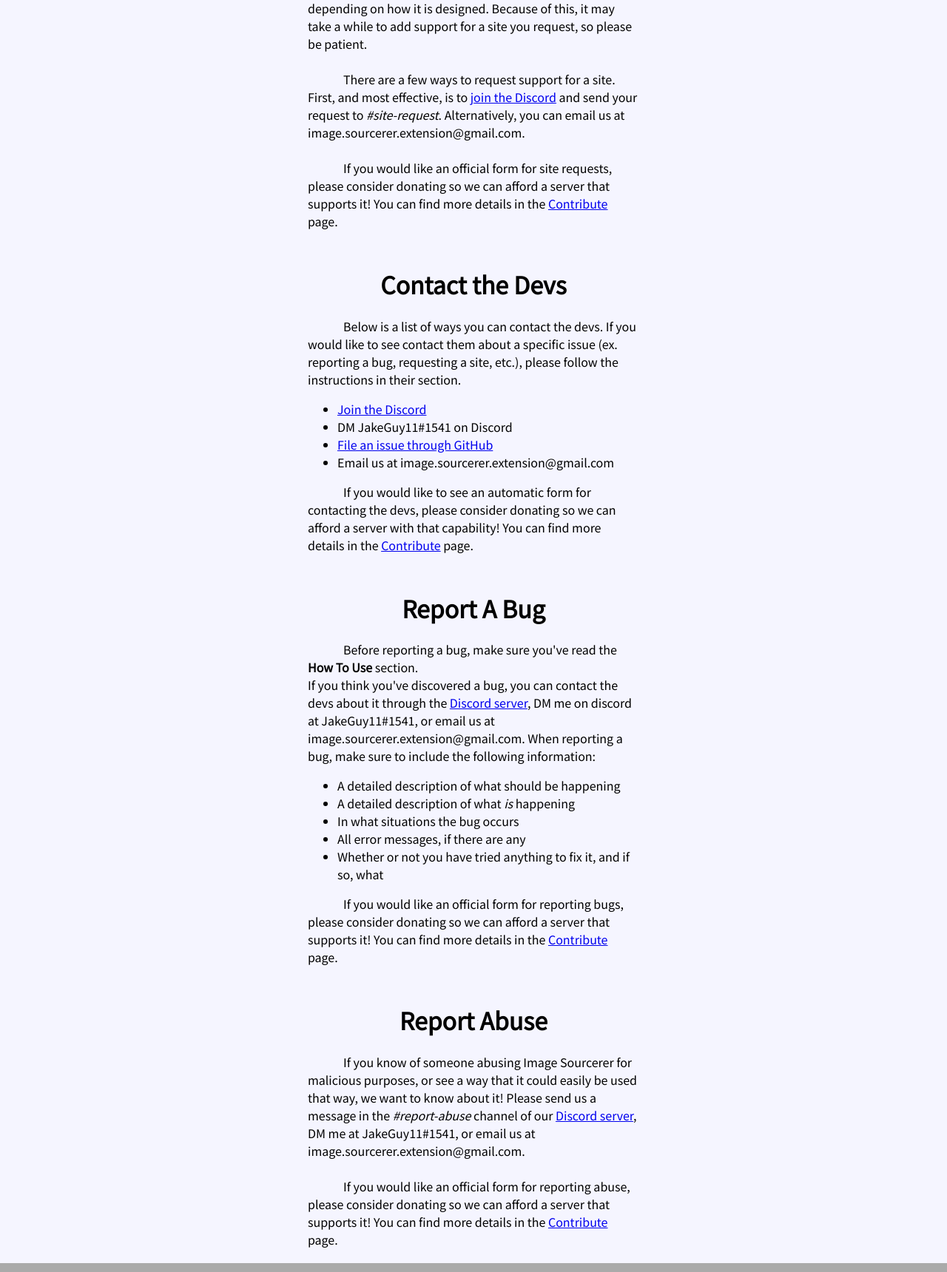
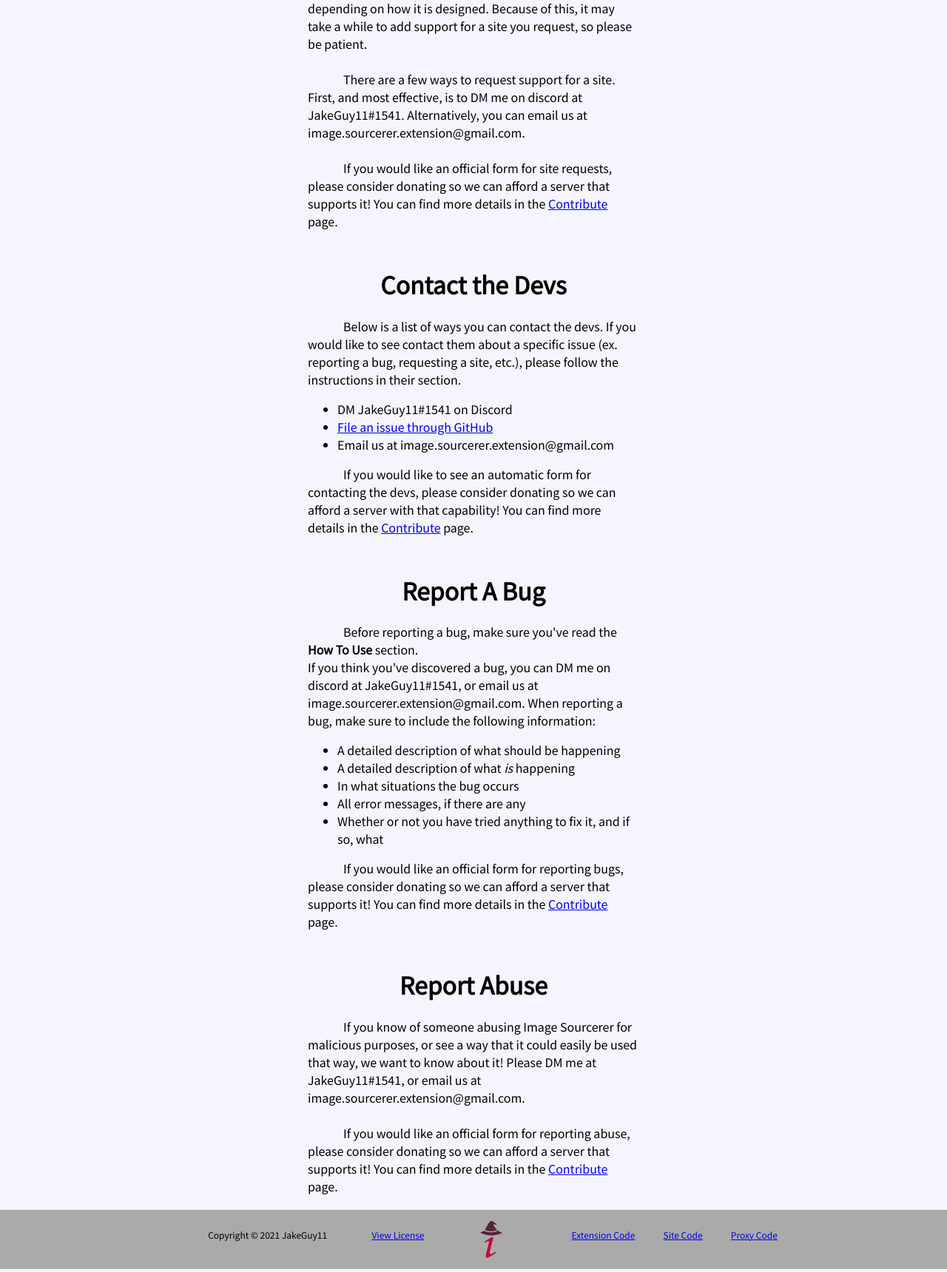
Before and after one commit to JakeGuy11/image-sourcerer-site, a plain HTML site: page help.html in a window 1280 px wide. Shown: the part 2285-4005 px from the top of the page at 74% size. Drawn offline with Linux system fonts and the light colour scheme.

Commit message:
updated links

```diff
--- a/help.html
+++ b/help.html
@@ -104,8 +104,8 @@
             designed. Because of this, it may take a while to add support for
             a site you request, so please be patient.<br><br>
             &emsp;&emsp;&emsp;There are a few ways to request support for a
-            site. First, and most effective, is to <a target="_blank" href="https://discord.gg/NQnk3R8u26">join the Discord</a>
-            and send your request to <i>#site-request</i>. Alternatively,
+            site. First, and most effective, is to DM me on discord at JakeGuy11#1541.<!-- <a target="_blank" href="https://discord.gg/NQnk3R8u26">join the Discord</a>
+            and send your request to <i>#site-request</i>. --> Alternatively,
             you can email us at image.sourcerer.extension@gmail.com.<br><br>
             &emsp;&emsp;&emsp;If you would like an official form for site
             requests, please consider donating so we can afford a server
@@ -119,7 +119,7 @@
             a bug, requesting a site, etc.), please follow the instructions in
             their section.
             <ul>
-                <li><a target="_blank" href="https://discord.gg/NQnk3R8u26">Join the Discord</a></li>
+                <!-- <li><a target="_blank" href="https://discord.gg/NQnk3R8u26">Join the Discord</a></li> -->
                 <li>DM JakeGuy11#1541 on Discord</li>
                 <li><a target="_blank" href="https://github.com/JakeGuy11/image-sourcerer/issues">File an issue through GitHub</a></li>
                 <li>Email us at image.sourcerer.extension@gmail.com</li>
@@ -133,8 +133,8 @@
             </center>
             &emsp;&emsp;&emsp;Before reporting a bug, make sure you've read the
             <b>How To Use</b> section.<br>
-            If you think you've discovered a bug, you can contact the devs about
-            it through the <a target="_blank" href="https://discord.gg/NQnk3R8u26">Discord server</a>,
+            If you think you've discovered a bug, you can <!-- contact the devs about
+            it through the <a target="_blank" href="https://discord.gg/NQnk3R8u26">Discord server</a>, -->
             DM me on discord at JakeGuy11#1541, or email us at image.sourcerer.extension@gmail.com.
             When reporting a bug, make sure to include the following information:
             <ul>
@@ -153,8 +153,8 @@
             </center>
             &emsp;&emsp;&emsp;If you know of someone abusing Image Sourcerer for
             malicious purposes, or see a way that it could easily be used that
-            way, we want to know about it! Please send us a message in the
-            <i>#report-abuse</i> channel of our <a target="_blank" href="https://discord.gg/NQnk3R8u26">Discord server</a>,
+            way, we want to know about it! Please <!--send us a message in the
+            <i>#report-abuse</i> channel of our <a target="_blank" href="https://discord.gg/NQnk3R8u26">Discord server</a>, -->
             DM me at JakeGuy11#1541, or email us at image.sourcerer.extension@gmail.com.<br><br>
             &emsp;&emsp;&emsp;If you would like an official form for reporting
             abuse, please consider donating so we can afford a server that
```
